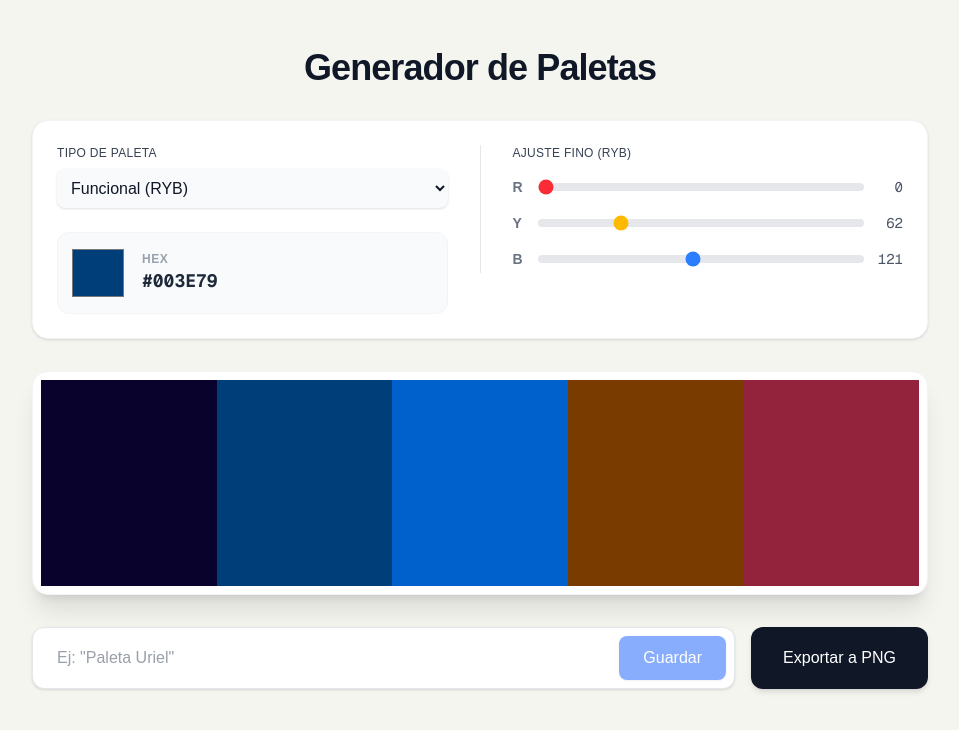
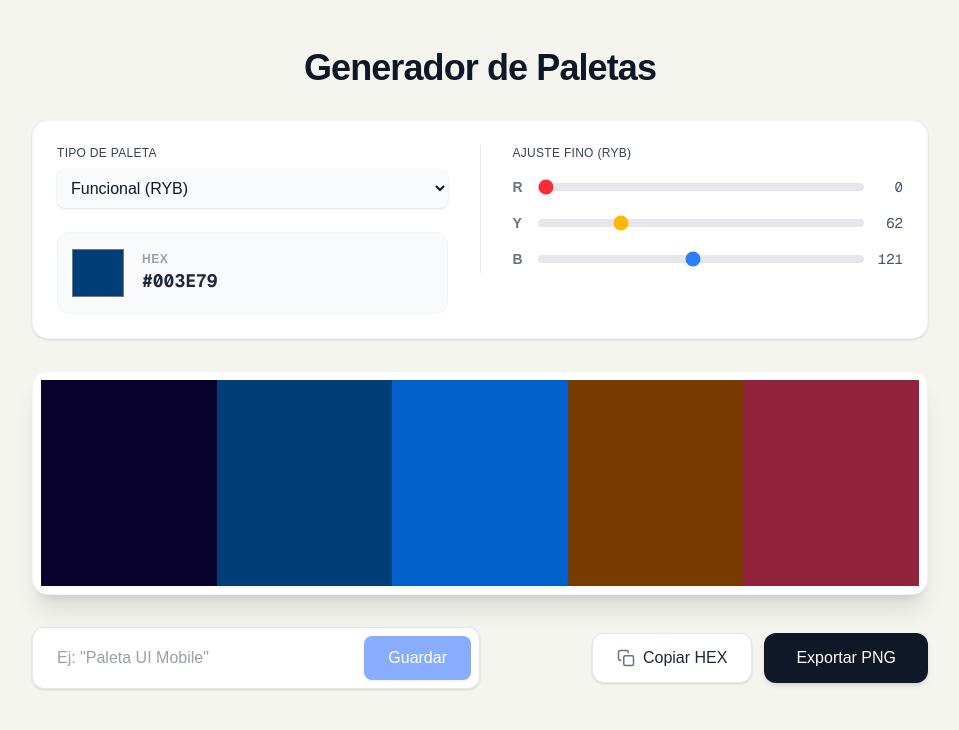
Before and after one commit to Thedarklee/mi-paleta-app, a Next.js app: page / in a window 1280 px wide. Shown: the top 730 px of the page, without its empty margins (160-1119 px from the left). Built offline with nearby package versions, Linux system fonts and the light colour scheme.

Commit message:
copiar hex

```diff
--- a/app/page.js
+++ b/app/page.js
@@ -11,17 +11,17 @@ export default function Home() {
 
   const [activeColor, setActiveColor] = useState(null);
   const [isExporting, setIsExporting] = useState(false);
+  const [isCopied, setIsCopied] = useState(false); // Estado para el botón de copiar
 
-  // --- NUEVOS ESTADOS PARA GUARDAR PALETAS ---
+  // --- ESTADOS PARA GUARDAR PALETAS ---
   const [savedPalettes, setSavedPalettes] = useState([]);
   const [paletteName, setPaletteName] = useState('');
-  const [isMounted, setIsMounted] = useState(false); // Evita errores de hidratación en Next.js
+  const [isMounted, setIsMounted] = useState(false);
 
   const paletteRef = useRef(null);
 
   const [r, g, b] = chroma.valid(baseColor) ? chroma(baseColor).rgb() : [0, 0, 0];
 
-  // --- CARGAR PALETAS AL INICIAR ---
   useEffect(() => {
     setIsMounted(true);
     const saved = JSON.parse(localStorage.getItem('mis_paletas') || '[]');
@@ -65,7 +65,23 @@ export default function Home() {
   const palette = generatePalette(baseColor, harmony, colorCount);
   const funcColors = getFunctionalColors(baseColor);
 
-  // --- FUNCIONES DE GUARDADO LOCAL ---
+  // --- COPIAR AL PORTAPAPELES ---
+  const handleCopyColors = () => {
+    let textToCopy = '';
+
+    if (harmony === 'funcional') {
+      textToCopy = funcColors.map(c => `${c.label}: ${c.hex}`).join('\n');
+    } else {
+      textToCopy = palette.join(', ');
+    }
+
+    navigator.clipboard.writeText(textToCopy).then(() => {
+      setIsCopied(true);
+      setTimeout(() => setIsCopied(false), 2000); // Vuelve a la normalidad en 2 segundos
+    });
+  };
+
+  // --- GUARDADO LOCAL ---
   const handleSavePalette = () => {
     if (!paletteName.trim()) return;
 
@@ -75,21 +91,20 @@ export default function Home() {
       baseColor,
       harmony,
       colorCount,
-      // Guardamos un preview visual rápido dependiendo del modo
       previewColors: harmony === 'funcional' ? funcColors.map(c => c.hex) : palette
     };
 
     const updatedPalettes = [newPalette, ...savedPalettes];
     setSavedPalettes(updatedPalettes);
     localStorage.setItem('mis_paletas', JSON.stringify(updatedPalettes));
-    setPaletteName(''); // Limpia el input
+    setPaletteName('');
   };
 
   const loadSavedPalette = (savedItem) => {
     setBaseColor(savedItem.baseColor);
     setHarmony(savedItem.harmony);
     setColorCount(savedItem.colorCount);
-    window.scrollTo({ top: 0, behavior: 'smooth' }); // Sube la pantalla suavemente
+    window.scrollTo({ top: 0, behavior: 'smooth' });
   };
 
   const deleteSavedPalette = (id) => {
@@ -116,7 +131,6 @@ export default function Home() {
     }, 150);
   };
 
-  // Prevenir renderizado de la lista hasta que el componente esté montado (Next.js fix)
   if (!isMounted) return null;
 
   return (
@@ -188,12 +202,14 @@ export default function Home() {
         }
       </div>
 
-      {/* Acciones: Guardar y Exportar */}
-      <div className="flex flex-col sm:flex-row w-full max-w-4xl gap-4 mb-16">
-        <div className="flex-1 flex items-center bg-white p-2 rounded-xl shadow-sm border border-gray-200 focus-within:ring-2 focus-within:ring-blue-500 focus-within:border-blue-500 transition-all">
+      {/* Acciones: Guardar, Copiar y Exportar */}
+      <div className="flex flex-col lg:flex-row w-full max-w-4xl gap-4 mb-16 justify-between items-center">
+
+        {/* Sección Izquierda: Input Guardar */}
+        <div className="w-full lg:w-1/2 flex items-center bg-white p-2 rounded-xl shadow-sm border border-gray-200 focus-within:ring-2 focus-within:ring-blue-500 focus-within:border-blue-500 transition-all">
           <input
             type="text"
-            placeholder='Ej: "Paleta Uriel"'
+            placeholder='Ej: "Paleta UI Mobile"'
             value={paletteName}
             onChange={(e) => setPaletteName(e.target.value)}
             onKeyDown={(e) => e.key === 'Enter' && handleSavePalette()}
@@ -208,13 +224,33 @@ export default function Home() {
           </button>
         </div>
 
-        <button
-          onClick={handleExport}
-          disabled={isExporting}
-          className="bg-gray-900 text-white px-8 py-3 rounded-xl font-medium hover:bg-gray-800 transition-all shadow-md hover:shadow-lg hover:-translate-y-0.5 disabled:opacity-50 disabled:cursor-not-allowed flex-shrink-0"
-        >
-          {isExporting ? 'Procesando...' : 'Exportar a PNG'}
-        </button>
+        {/* Sección Derecha: Copiar y Exportar */}
+        <div className="flex flex-col sm:flex-row gap-3 w-full lg:w-auto">
+          <button
+            onClick={handleCopyColors}
+            className="bg-white text-gray-800 border border-gray-200 px-6 py-3 rounded-xl font-medium hover:bg-gray-50 transition-all shadow-sm flex items-center justify-center gap-2 w-full sm:w-auto"
+          >
+            {isCopied ? (
+              <>
+                <svg xmlns="http://www.w3.org/2000/svg" width="18" height="18" viewBox="0 0 24 24" fill="none" stroke="currentColor" strokeWidth="2" strokeLinecap="round" strokeLinejoin="round" className="text-green-500"><polyline points="20 6 9 17 4 12"></polyline></svg>
+                ¡Copiado!
+              </>
+            ) : (
+              <>
+                <svg xmlns="http://www.w3.org/2000/svg" width="18" height="18" viewBox="0 0 24 24" fill="none" stroke="currentColor" strokeWidth="2" strokeLinecap="round" strokeLinejoin="round" className="text-gray-500"><rect x="9" y="9" width="13" height="13" rx="2" ry="2"></rect><path d="M5 15H4a2 2 0 0 1-2-2V4a2 2 0 0 1 2-2h9a2 2 0 0 1 2 2v1"></path></svg>
+                Copiar HEX
+              </>
+            )}
+          </button>
+
+          <button
+            onClick={handleExport}
+            disabled={isExporting}
+            className="bg-gray-900 text-white px-8 py-3 rounded-xl font-medium hover:bg-gray-800 transition-all shadow-md flex items-center justify-center gap-2 disabled:opacity-50 disabled:cursor-not-allowed w-full sm:w-auto"
+          >
+            {isExporting ? 'Procesando...' : 'Exportar PNG'}
+          </button>
+        </div>
       </div>
 
       {/* Sección de Paletas Guardadas */}
@@ -238,7 +274,6 @@ export default function Home() {
                   </button>
                 </div>
 
-                {/* Mini-preview de los colores */}
                 <div className="flex h-12 rounded-lg overflow-hidden mb-4 border border-gray-50 cursor-pointer" onClick={() => loadSavedPalette(saved)}>
                   {saved.previewColors.map((colorHex, i) => (
                     <div key={i} className="flex-1" style={{ backgroundColor: colorHex }}></div>
```
